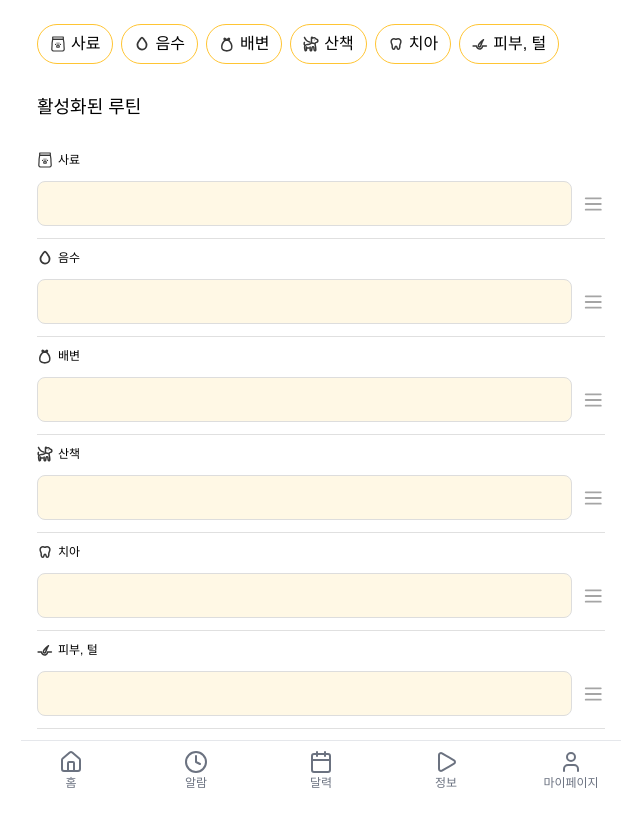
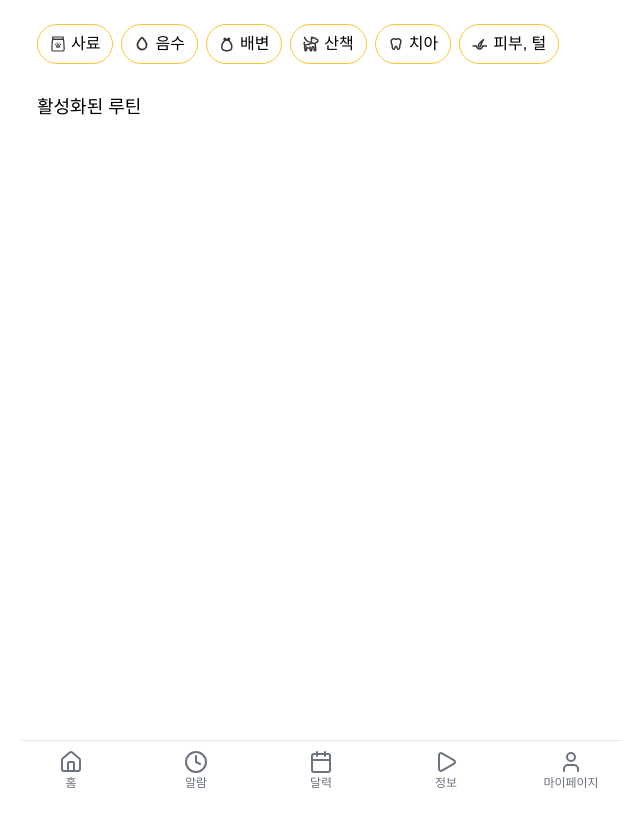
Before and after one commit to JECT-Study/PetFit-3rd-FE, a React (Vite) app: page /slot in a window 1280 px wide. Shown: the whole page, without its empty margins (319-959 px from the left). After the commit the page ends 800 px from the top, so only its background shows below. Built offline with nearby package versions, Linux system fonts and the light colour scheme.

Commit message:
feat: 활성화된 슬롯 항목만 Input 나타나도록 수정

```diff
--- a/src/features/slot/SlotInput.tsx
+++ b/src/features/slot/SlotInput.tsx
@@ -3,10 +3,13 @@ import styled from 'styled-components';
 
 import { SLOT_ITEMS } from '@/constants/slot';
 
-export const SlotInput = () => {
+interface Props {
+  selectedIds: string[];
+}
+export const SlotInput = ({ selectedIds }: Props) => {
   return (
     <div>
-      {SLOT_ITEMS.map(({ id, icon, label }) => (
+      {SLOT_ITEMS.filter(({ id }) => selectedIds.includes(id)).map(({ id, icon, label }) => (
         <InputContainer key={id}>
           <InputHeader>
             <img src={icon} alt={label} /> {label}
--- a/src/pages/SlotSettingPage.tsx
+++ b/src/pages/SlotSettingPage.tsx
@@ -15,7 +15,7 @@ export const SlotSettingPage = () => {
     <Wrapper>
       <SlotButton selectedIds={selectedIds} onToggle={toggle} />
       <RoutineTitle>활성화된 루틴</RoutineTitle>
-      <SlotInput />
+      <SlotInput selectedIds={selectedIds} />
     </Wrapper>
   );
 };
```
